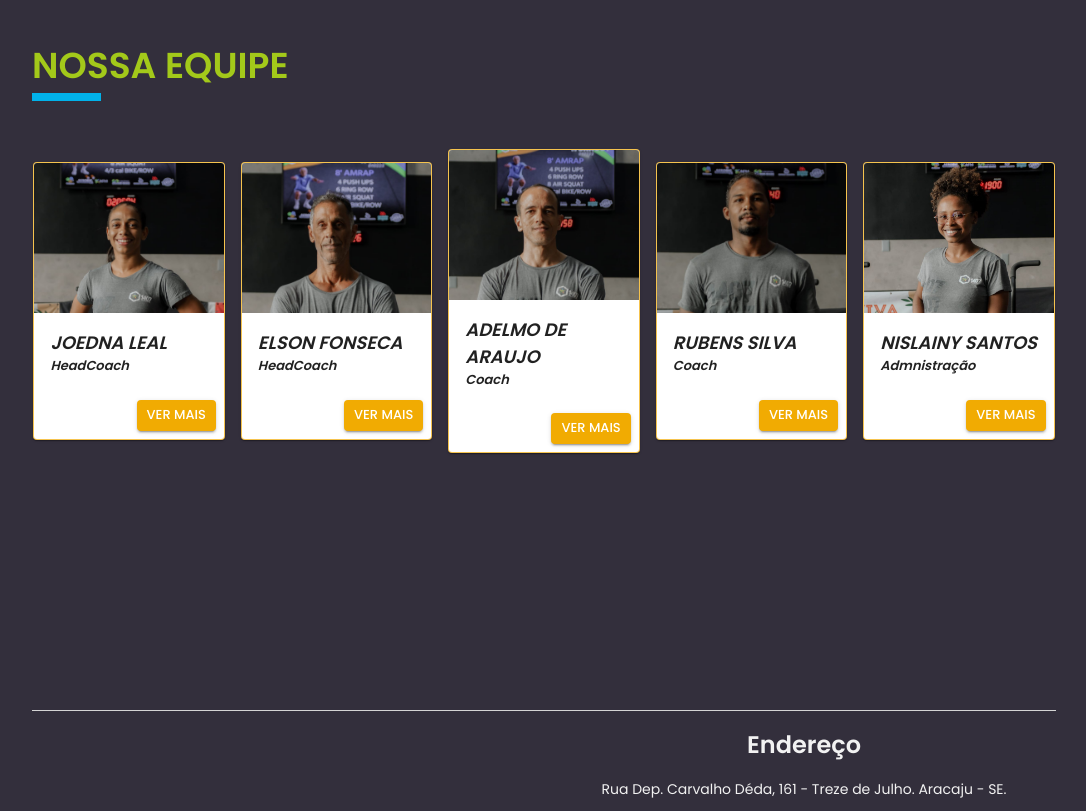
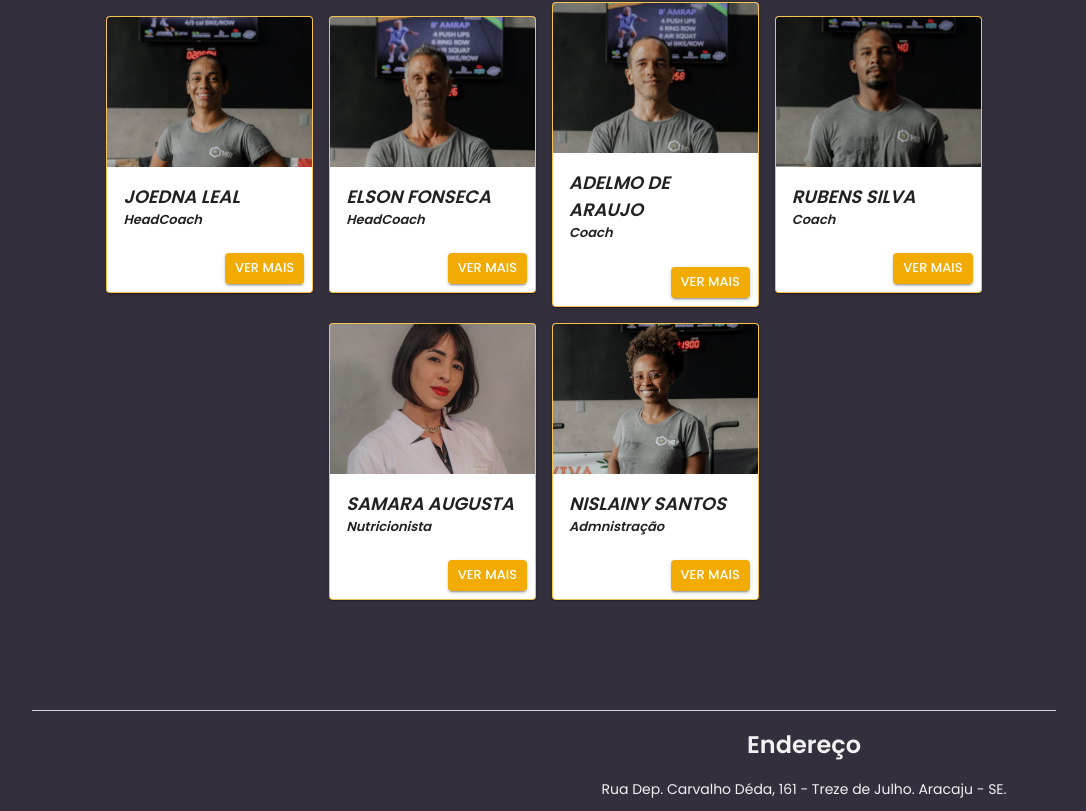
Before and after one commit to lucasrodrigges/1407-site, a React (Vite) app: page / in a window 1280 px wide. Shown: the part 1802-2613 px from the top of the page, without its empty margins (96-1182 px from the left). Built offline with nearby package versions, Linux system fonts and the light colour scheme.

Commit message:
add samara image in ourTeam

```diff
--- a/src/components/OurTeam/Index.jsx
+++ b/src/components/OurTeam/Index.jsx
@@ -7,6 +7,7 @@ import LoohImage from '../../assets/images/LoohImage.jpg';
 import AdelmoImage from '../../assets/images/AdelmoImage.jpg';
 import TitleTeam from './components/TitleTeam';
 import TeamCard from './components/TeamCard';
+import SamaraImage from '../../assets/images/SamaraImage.jpeg';
 
 const cards = [{
   title: 'Joedna Leal',
@@ -32,6 +33,11 @@ const cards = [{
   info: 'Lorem ipsum dolor sit amet, consectetur adipiscing elit. Maecenas fringilla, lacus eget consequat ',
   image: RubensImage,
   path: 'https://www.instagram.com/rubensff73/',
+}, {
+  title: 'Samara Augusta ',
+  subtitle: 'Nutricionista',
+  image: SamaraImage,
+  path: 'https://www.instagram.com/samaraaugustaa/',
 }, {
   title: 'Nislainy Santos',
   subtitle: 'Admnistração',
--- a/src/components/OurTeam/components/TeamCard.jsx
+++ b/src/components/OurTeam/components/TeamCard.jsx
@@ -12,7 +12,7 @@ export default function TeamCard({ card }) {
           xs: '100%',
           sm: '45%',
           md: '30%',
-          lg: '18.5%',
+          lg: '20%',
         },
         border: '1px solid #f1a902b2',
         transition: '0.5s',
```
Also changed, not shown: src/assets/images/SamaraImage.jpeg (added).
